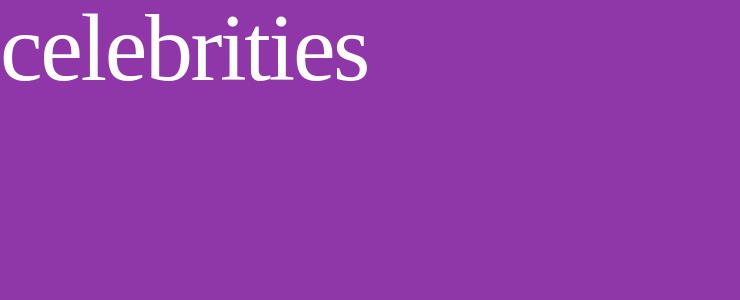
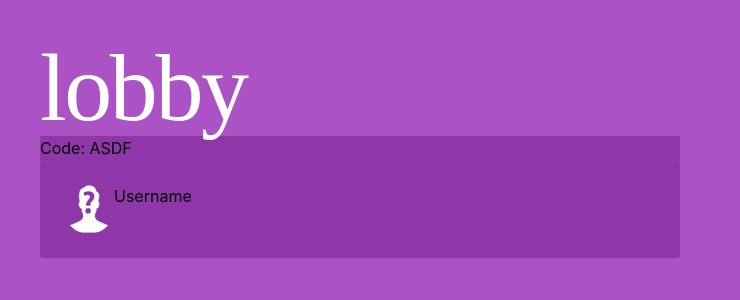
Before and after one commit to WinbertZhang/Celebrities, a React (Create React App) app in the folder celebrities/: page / in a window 1280 px wide. Shown: the top 300 px of the page, without its empty margins (0-740 px from the left). Built offline with nearby package versions, Linux system fonts and the light colour scheme.

Commit message:
Updates and adding Lobby Page

```diff
--- /dev/null
+++ b/celebrities/src/components/Header.js
@@ -0,0 +1,17 @@
+import Title from "./Title";
+import Logo from "./Logo";
+
+function Header(props){
+    return(
+        <div class='header' className='w-[100%] overflow-auto p-6'>
+            <div class='container' className='float-left'>
+                <Title>{props.title}</Title>
+            </div>
+            <div class='container' className='float-right'>
+                <Logo></Logo>
+            </div>
+        </div>
+    );
+}
+
+export default Header;
--- /dev/null
+++ b/celebrities/src/components/Profile.js
@@ -0,0 +1,13 @@
+import Title from "./Title";
+import Logo from "./Logo";
+
+function Profile(props){
+    return(
+        <div className='overflow-auto p-6 relative'>
+            <img className='w-[50px] h-[50px] rounded-full float-left' src={require('../images/icon3.png')} alt='not found'/>
+            <h className='float-left'>Username</h>
+        </div>
+    );
+}
+
+export default Profile;
--- a/celebrities/src/components/Title.js
+++ b/celebrities/src/components/Title.js
@@ -1,7 +1,7 @@
-function Title(){
+function Title(props){
     return(
         <div className='font-title tracking-tight text-white text-8xl'>
-            celebrities
+            {props.children}
         </div>
     );
 }
--- a/celebrities/src/pages/HomePage.js
+++ b/celebrities/src/pages/HomePage.js
@@ -15,7 +15,7 @@ class HomePage extends Component {
                 <Logo/>
               </div>
               <div className='relative top-10 left-10 drop-shadow-xl'>
-                <Title/>
+                <Title>celebrities</Title>
               </div>
 
             </div>
--- a/celebrities/src/pages/LobbyPage.js
+++ b/celebrities/src/pages/LobbyPage.js
@@ -1,11 +1,22 @@
 import React, { Component } from "react";
-import Title from "../components/Title";
+import Title from "../components/Title.js";
+import Profile from "../components/Profile.js";
 
 class Lobby extends Component{
   render() {
     return (
-      <div className='mx-auto bg-dark-purple h-screen'>
-        <Title></Title>
+      <div className='mx-auto bg-light-purple h-screen'>
+        <div className='relative top-10 left-10 w-[40rem]'>
+          <Title>lobby</Title>
+          <div className='bg-dark-purple'>
+            Code: ASDF
+          </div>
+          <div className='rounded-sm bg-dark-purple'>
+            <Profile></Profile>
+          </div>
+
+        </div>
+
       </div>
     );
   }
```
Also changed, not shown: celebrities/src/images/icon3.png.
